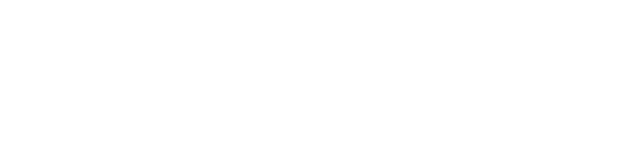
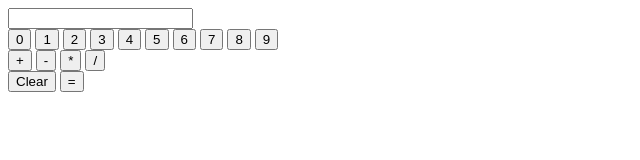
Before and after one commit to iam-rohan/calculator-project, a plain HTML site: page index.html in a window 1280 px wide. Shown: the whole page, without its empty margins (0-640 px from the left). Drawn offline with Linux system fonts and the light colour scheme.

Commit message:
Setup the required HTML for the project

```diff
--- a/index.html
+++ b/index.html
@@ -7,6 +7,35 @@
     <link rel="stylesheet" href="style.css" />
   </head>
   <body>
+    <div class="calculator">
+      <div class="display">
+        <input type="text" id="display" />
+      </div>
+      <div class="btn">
+        <div class="numbers">
+          <button>0</button>
+          <button>1</button>
+          <button>2</button>
+          <button>3</button>
+          <button>4</button>
+          <button>5</button>
+          <button>6</button>
+          <button>7</button>
+          <button>8</button>
+          <button>9</button>
+        </div>
+        <div class="operators">
+          <button>+</button>
+          <button>-</button>
+          <button>*</button>
+          <button>/</button>
+        </div>
+        <div class="functions">
+          <button class="clear">Clear</button>
+          <button class="equals">=</button>
+        </div>
+      </div>
+    </div>
     <script src="index.js"></script>
   </body>
 </html>
```
